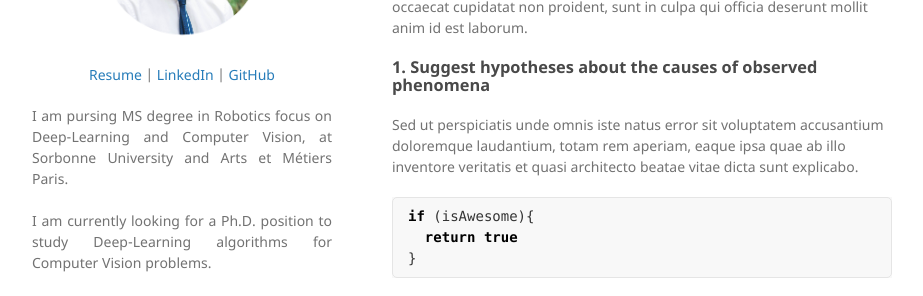
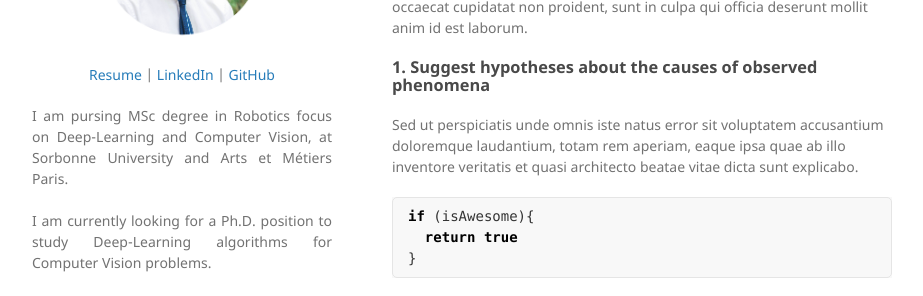
Before and after one commit to Yannis-98/yannis-98.github.io, a Jekyll site: the page built from sample_page.md, in a window 1280 px wide. Shown: the part 233-529 px from the top of the page, without its empty margins (178-1101 px from the left). Built offline with Jekyll 4.4.1, drawn with Linux system fonts in a browser that asks for light colours; our own code applies the rules of GitHub Pages for plain Markdown files.

Commit message:
Update _config.yml

```diff
--- a/_config.yml
+++ b/_config.yml
@@ -11,7 +11,7 @@ description:
   </p>
 
   <p align="justify">
-  I am pursing MS degree in Robotics focus on Deep-Learning and Computer Vision, at Sorbonne University and Arts et Métiers Paris.
+  I am pursing MSc degree in Robotics focus on Deep-Learning and Computer Vision, at Sorbonne University and Arts et Métiers Paris.
   <br><br>
   I am currently looking for a Ph.D. position to study Deep-Learning algorithms for Computer Vision problems.
   </p>
```
